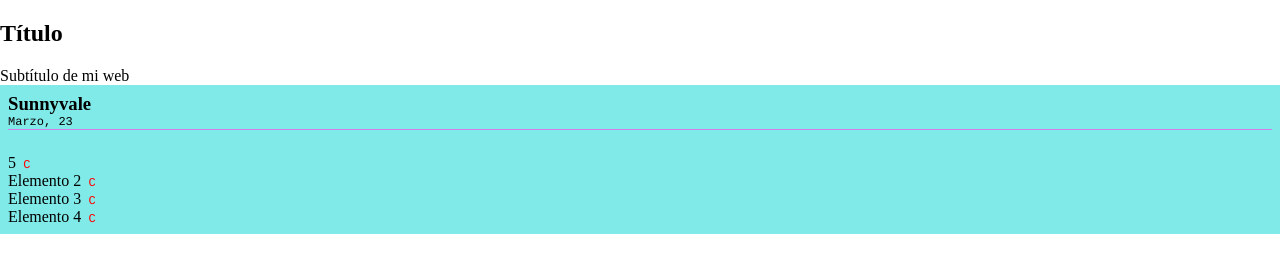
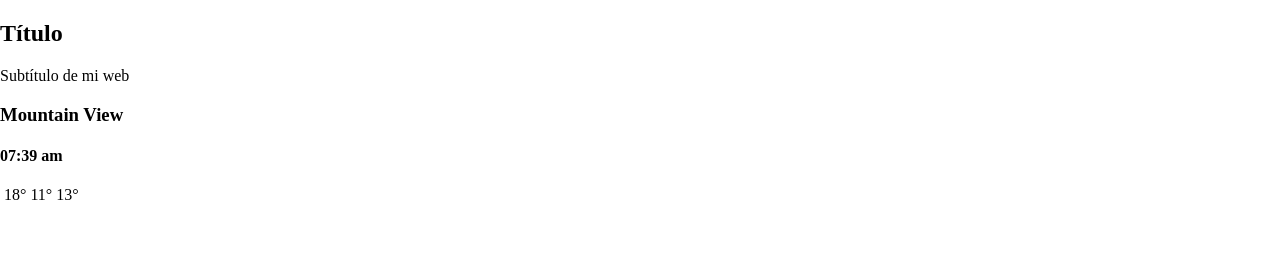
Before and after one commit to mamanzano/Desarrollo-Web-2015, a plain HTML site: page TimeWeather/index.html in a window 1280 px wide. Drawn offline with Linux system fonts and the light colour scheme.

Commit message:
nuevo index

```diff
--- a/TimeWeather/index.html
+++ b/TimeWeather/index.html
@@ -3,22 +3,31 @@
 <head>
 	<meta charset="utf-8" />
 	<title>Time Weather</title>
+	<meta name="viewport" content="width=device-width, initial-scale=1.0">
 	<link rel="stylesheet" type="text/css" href="css/style.css">
 </head>
 <body>
+
 	<h2>Título</h2>
 	<span class="centrar">Subtítulo de mi web</span>
-	<div class="weather-card">
-		<h3 class="weather-card__header">Sunnyvale</h3>
-		<h4 class="weather-card__date centrar">Marzo, 23</h4>
-		<img src="" alt="" class="">
-		<ul class="weather-card__footer">
-			<li class="weather-card__footer__item temperature" data-unidad=" C">5</li>
-			<li class="weather-card__footer__item temperature" data-unidad=" C" ">Elemento 2</li>
-			<li class="weather-card__footer__item temperature" data-unidad=" C"">Elemento 3</li>
-			<li class="weather-card__footer__item temperature" data-unidad=" C"">Elemento 4</li>
-		</ul>
-	</div>
+
+	<main class="cards-group">
+		<div class="card card--valencia">
+			<header class="card__header">
+				<h3 class="card__title">Mountain View</h3>
+				<h4 class="card__date">07:39 am</h4>
+			</header>
+			<div class = "card__info">
+				<img src="" alt="">
+				<span class="card__maxt">18°</span>
+				<span class="card__mint">11°</span>
+				<span class="card__temp">13°</span>
+			</div>
+		</div>
+	</main>
+
+
+
 
 </body>
 <footer>
```
